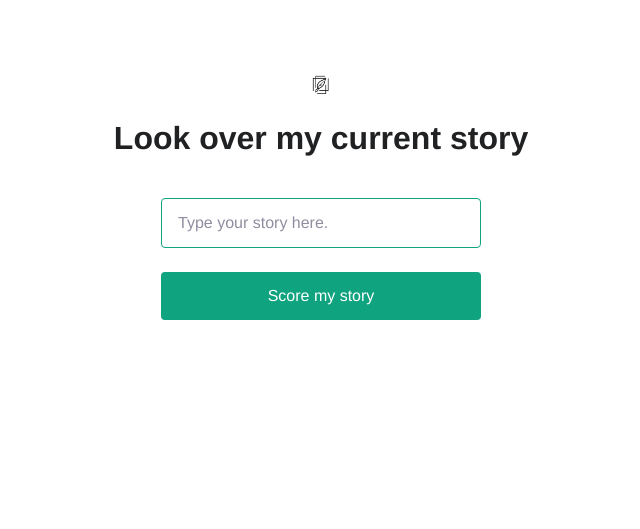
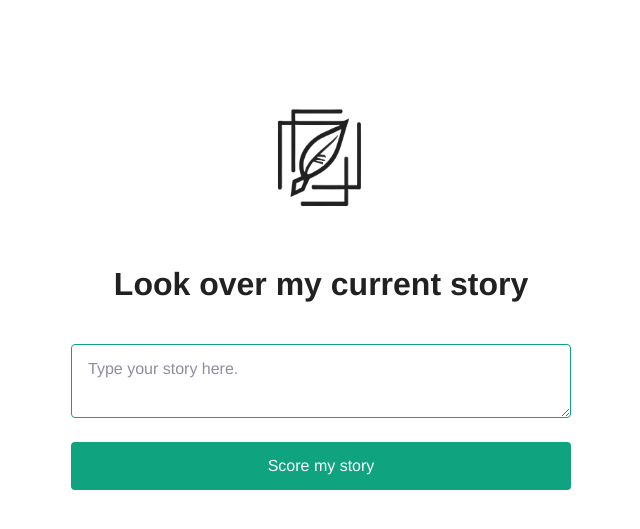
Before and after one commit to sychen23/storyreview-api-flask, a Flask app: page / in a window 1280 px wide. Shown: the top 529 px of the page, without its empty margins (319-959 px from the left). Run offline with Flask 2, Linux system fonts and the light colour scheme; some web fonts are replaced.

Commit message:
Update formatting of page

```diff
--- a/static/main.css
+++ b/static/main.css
@@ -14,7 +14,8 @@
   font-style: normal;
 }
 body,
-input {
+input,
+textarea {
   font-size: 16px;
   line-height: 24px;
   color: #353740;
@@ -27,7 +28,7 @@ body {
   padding-top: 60px;
 }
 .icon {
-  width: 34px;
+  width: 180px;
 }
 h3 {
   font-size: 32px;
@@ -39,9 +40,9 @@ h3 {
 form {
   display: flex;
   flex-direction: column;
-  width: 320px;
+  width: 500px;
 }
-input[type="text"] {
+textarea[type="text"] {
   padding: 12px 16px;
   border: 1px solid #10a37f;
   border-radius: 4px;
--- a/templates/index.html
+++ b/templates/index.html
@@ -12,7 +12,7 @@
   <img src="{{ url_for('static', filename='logo-no-background.png') }}" class="icon" />
   <h3>Look over my current story</h3>
   <form action="/" method="post">
-    <input type="text" name="story" placeholder="Type your story here." required />
+    <textarea type="text" name="story" placeholder="Type your story here." required></textarea>
     <input type="submit" value="Score my story" />
   </form>
   {% if result %}
```
